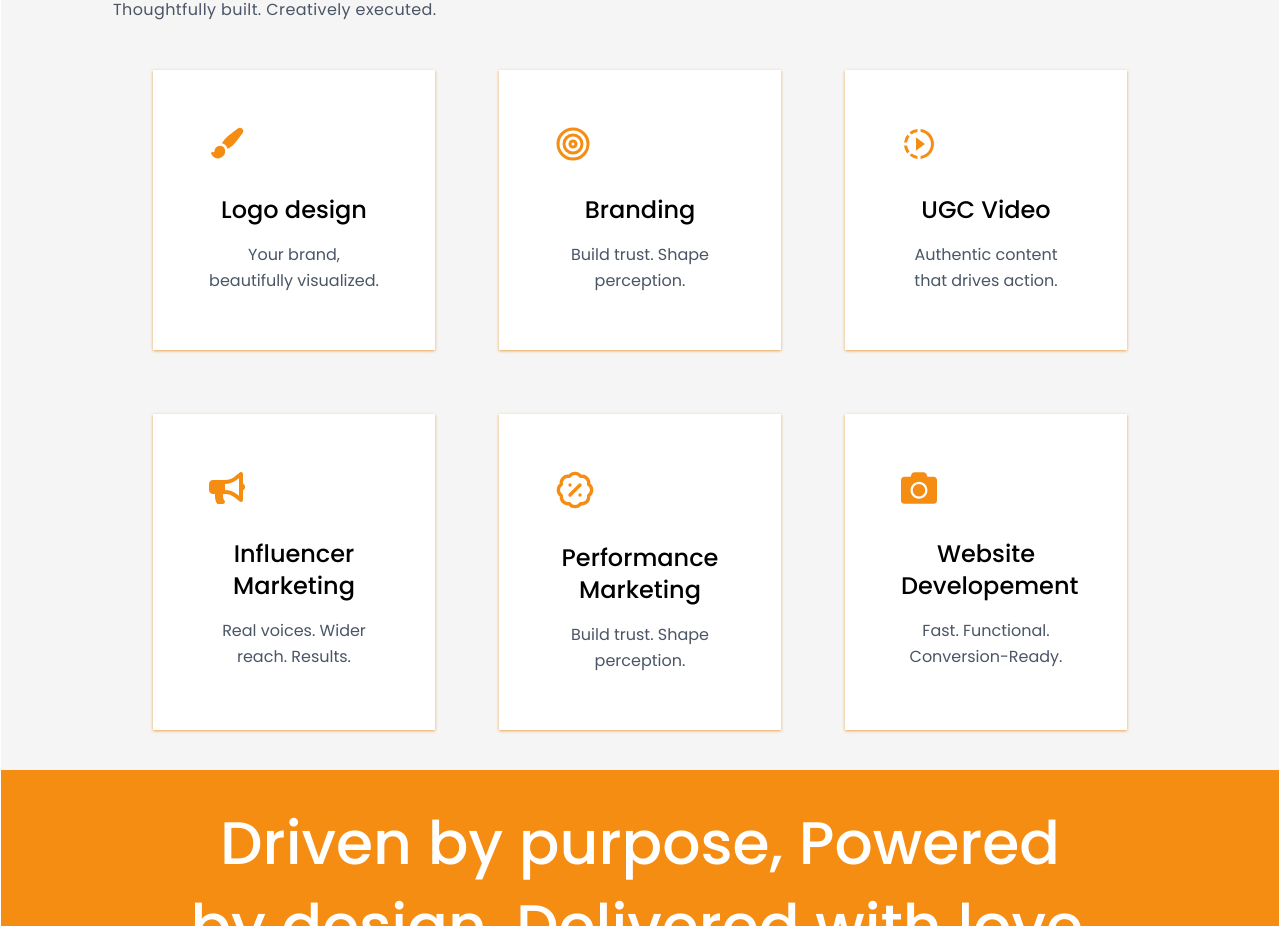
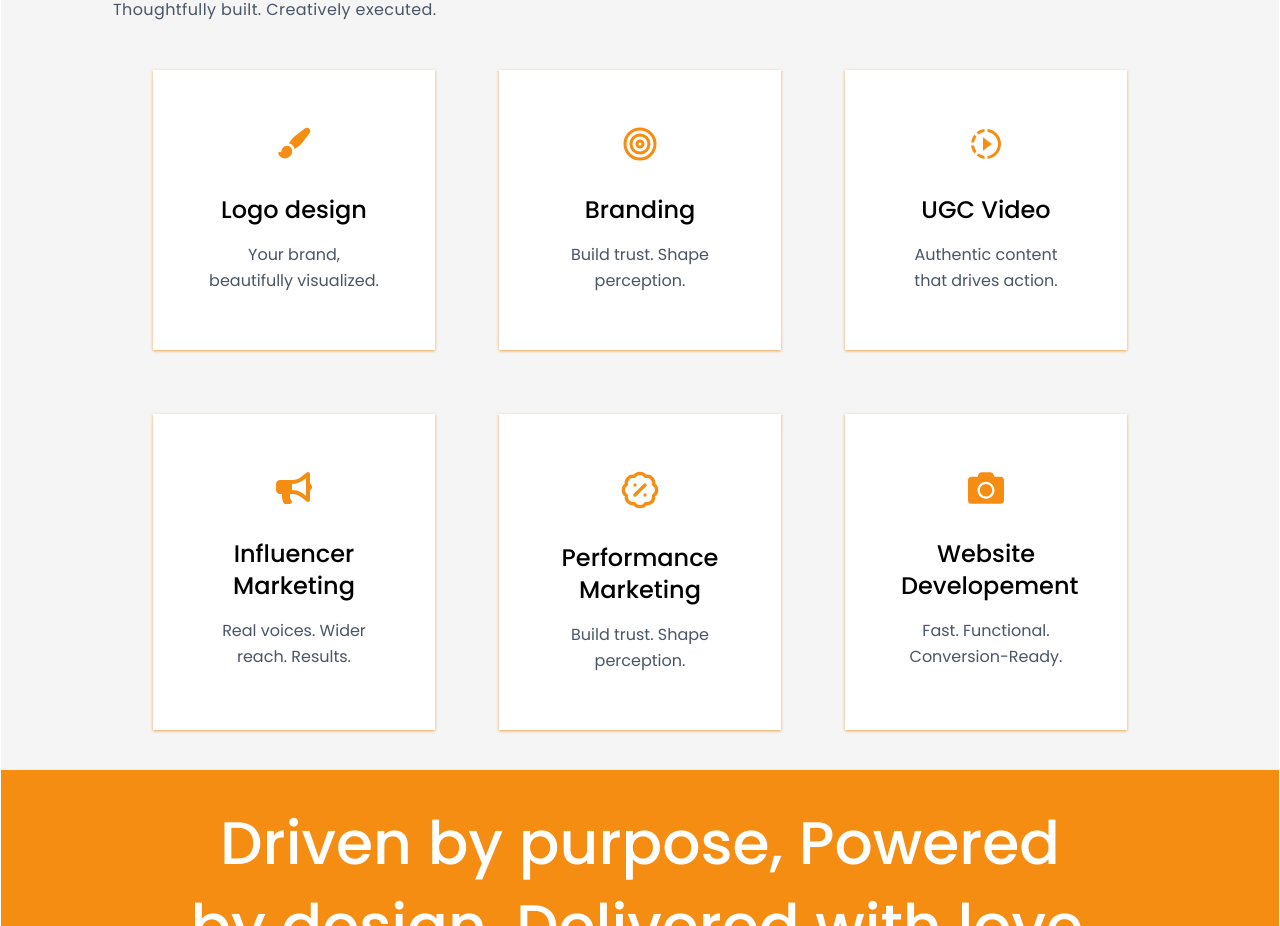
Before and after one commit to Code-X-Novas/winz-infotech-website, a React (Vite) app: page / in a window 1280 px wide. Shown: the part 920-1846 px from the top of the page. Built offline with nearby package versions, Linux system fonts and the light colour scheme; a web font is replaced by a local one.

Commit message:
Brought icon in center

```diff
--- a/src/pages/Home.jsx
+++ b/src/pages/Home.jsx
@@ -383,7 +383,7 @@ const Home = () => {
                             viewport={{ once: true }}
                             className="bg-white p-3 sm:p-8 lg:p-12 xl:p-14  hover:shadow-lg duration-300 flex flex-col shadow-[#ecad65] shadow text-center transition-shadow"
                         >
-                            <div className="mt-2 sm:mt-0 mb-2 sm:mb-8 flex justify-center sm:justify-start">{service.icon}</div>
+                            <div className="mt-2 sm:mt-0 mb-2 sm:mb-8 flex justify-center sm:justify-center">{service.icon}</div>
                             <h3 className="text-base sm:text-xl lg:text-2xl font-normal sm:font-medium mb-2 sm:mb-4">{service.title}</h3>
                             <p className="text-gray-600 text-xs sm:text-sm lg:text-base leading-tight sm:leading-relaxed">{service.desc}</p>
                         </motion.div>
```
